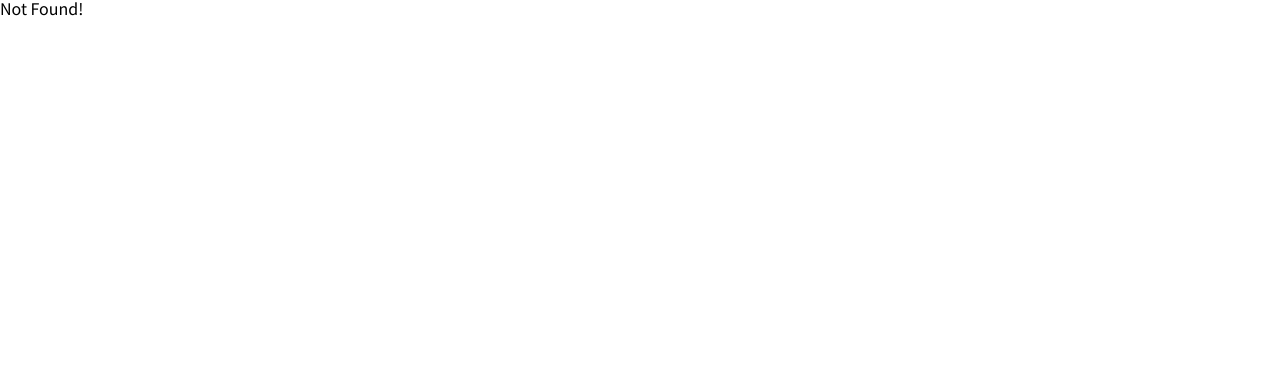
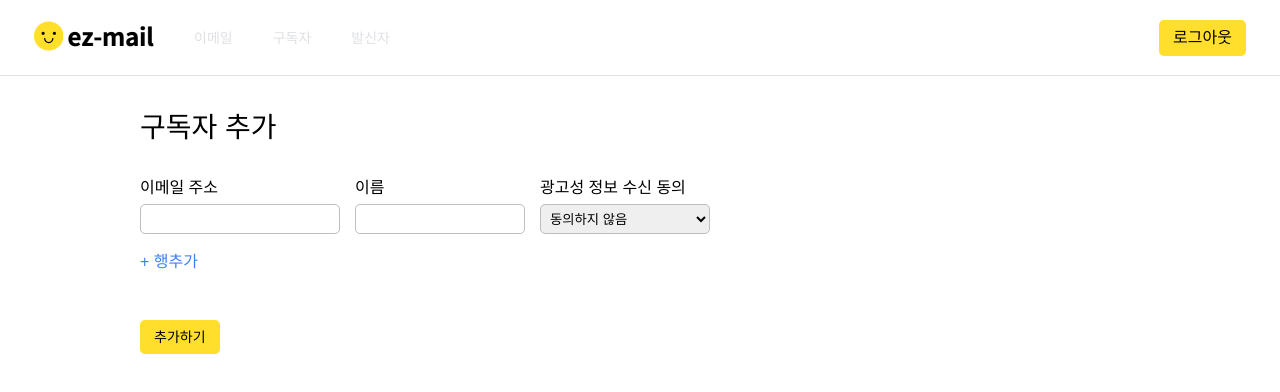
Before and after one commit to ez-mail/ez-mail-client-web, a React (Create React App) app: page /subscribers/addition in a window 1280 px wide. Before the commit this address had no page. Shown: the top 392 px of the page. Built offline with nearby package versions, Linux system fonts and the light colour scheme.

Commit message:
feat: 구독자 추가 페이지 추가 & 기타 자잘한 수정 1. 구독자 추가 페이지 추가했습니다

```diff
--- a/src/components/CommonButton.jsx
+++ b/src/components/CommonButton.jsx
@@ -3,6 +3,7 @@ import styled from 'styled-components';
 
 export default function CommonButton({
   children,
+  alignSelf,
   padding,
   color,
   backgroundColor,
@@ -12,6 +13,7 @@ export default function CommonButton({
 }) {
   return (
     <Button
+      alignSelf={alignSelf}
       padding={padding}
       color={color}
       backgroundColor={backgroundColor}
@@ -25,10 +27,12 @@ export default function CommonButton({
 }
 
 const Button = styled.button`
+  display: ${props => props.display || 'block'};
   padding: ${props => props.padding || '10px 14px'};
   border-radius: 5px;
   background-color: ${props => props.backgroundColor || '#ffdf2b'};
   font-size: ${props => props.fontSize || '14px'};
   font-weight: ${props => props.fontWeight || '500'};
+  align-self: ${props => props.alignSelf || 'auto'};
   cursor: pointer;
 `;
--- /dev/null
+++ b/src/pages/subscribers/SubscriberAddition.jsx
@@ -0,0 +1,161 @@
+import React, { useState } from 'react';
+import styled from 'styled-components';
+import { FontAwesomeIcon } from '@fortawesome/react-fontawesome';
+import { faTrash } from '@fortawesome/free-solid-svg-icons';
+
+import InputText from '../../components/InputText';
+import CommonButton from '../../components/CommonButton';
+
+export default function SubscriberAddition() {
+  const [inputs, setInputs] = useState([
+    { email: '', name: '', adAgreement: false, id: 0 },
+  ]);
+
+  const handleAddRowClick = () => {
+    setInputs([
+      ...inputs,
+      { email: '', name: '', adAgreement: false, id: inputs.length },
+    ]);
+  };
+
+  const handleInputChange = (e, id, field) => {
+    const newInputs = inputs.map(input => {
+      if (input.id === id) {
+        return {
+          ...input,
+          [field]: e.target.value,
+        };
+      }
+      return input;
+    });
+    setInputs(newInputs);
+  };
+
+  const handleAddSubscribersClick = () => {
+    console.log('구독자 추가 API');
+  };
+
+  const handleRemoveInputsClick = id => {
+    const newInputs = inputs.filter(input => input.id !== id);
+    setInputs(newInputs);
+  };
+
+  return (
+    <section>
+      <MainContainer>
+        <Title>구독자 추가</Title>
+        {inputs.map(input => (
+          <InputContainer key={input.id}>
+            <InputText
+              id="email"
+              name="email"
+              value={input.email}
+              onChange={e => handleInputChange(e, input.id, 'email')}
+              paddingBottom="20px"
+              width="200px"
+              labelFontSize="16px"
+            >
+              이메일 주소
+            </InputText>
+            <InputText
+              id="name"
+              name="name"
+              value={input.name}
+              onChange={e => handleInputChange(e, input.id, 'name')}
+              paddingBottom="20px"
+              width="170px"
+              labelFontSize="16px"
+            >
+              이름
+            </InputText>
+            <SelectContainer>
+              <Label htmlFor="adAgreement">광고성 정보 수신 동의</Label>
+              <SelectAdAgreement
+                name="adAgreement"
+                id="adAgreement"
+                value={input.adAgreement}
+                onChange={e => handleInputChange(e, input.id, 'adAgreement')}
+              >
+                <option value={false}>동의하지 않음</option>
+                <option value>동의</option>
+              </SelectAdAgreement>
+            </SelectContainer>
+            {input.id !== 0 && (
+              <DeleteButtonBox
+                onClick={() => handleRemoveInputsClick(input.id)}
+              >
+                <DeleteRowButton icon={faTrash} />
+              </DeleteButtonBox>
+            )}
+          </InputContainer>
+        ))}
+        <AddRow onClick={handleAddRowClick}>+ 행추가</AddRow>
+        <CommonButton
+          alignSelf="flex-start"
+          onClick={handleAddSubscribersClick}
+        >
+          추가하기
+        </CommonButton>
+      </MainContainer>
+    </section>
+  );
+}
+
+const MainContainer = styled.div`
+  display: flex;
+  flex-direction: column;
+  width: 1000px;
+  margin: auto;
+  padding: 0 0 50px 0;
+`;
+
+const Title = styled.span`
+  padding: 38px 0;
+  font-size: 28px;
+  font-weight: 500;
+`;
+
+const InputContainer = styled.div`
+  display: flex;
+  justify-content: flex-start;
+  gap: 15px;
+`;
+
+const AddRow = styled.div`
+  align-self: flex-start;
+  margin-bottom: 50px;
+  color: #3e81f6;
+  cursor: pointer;
+`;
+
+const DeleteRowButton = styled(FontAwesomeIcon)`
+  font-size: 14px;
+  color: black;
+  opacity: 0.5;
+`;
+
+const DeleteButtonBox = styled.button`
+  align-self: center;
+  margin-top: 4px;
+  padding: 4px 6px;
+  border: 1px solid #bdbdbd;
+  border-radius: 5px;
+  background-color: #f5f5f5;
+`;
+
+const SelectContainer = styled.div`
+  display: flex;
+  flex-direction: column;
+`;
+
+const SelectAdAgreement = styled.select`
+  width: 170px;
+  height: 30px;
+  padding: 0 5px;
+  border: 1px solid #bdbdbd;
+  border-radius: 5px;
+`;
+
+const Label = styled.label`
+  padding-bottom: 8px;
+`;
--- a/src/routes/index.jsx
+++ b/src/routes/index.jsx
@@ -13,6 +13,7 @@ import EmailEditingStep02 from '../pages/emails/EmailEditingStep02';
 import EmailEditingStep03 from '../pages/emails/EmailEditingStep03';
 import EmailEditingStep04 from '../pages/emails/EmailEditingStep04';
 import Subscribers from '../pages/subscribers/Subscribers';
+import SubscriberAddition from '../pages/subscribers/SubscriberAddition';
 import EmailsDashboard from '../pages/emails/EmailsDashboard';
 import EmailRecipientsModal from '../pages/emails/EmailRecipientsModal';
 import CdnCodeModal from '../pages/CdnCodeModal';
@@ -45,6 +46,10 @@ const router = createBrowserRouter([
       {
         path: '/subscribers',
         element: <Subscribers />,
+      },
+      {
+        path: '/subscribers/addition',
+        element: <SubscriberAddition />,
       },
       {
         path: '/sender',
```
